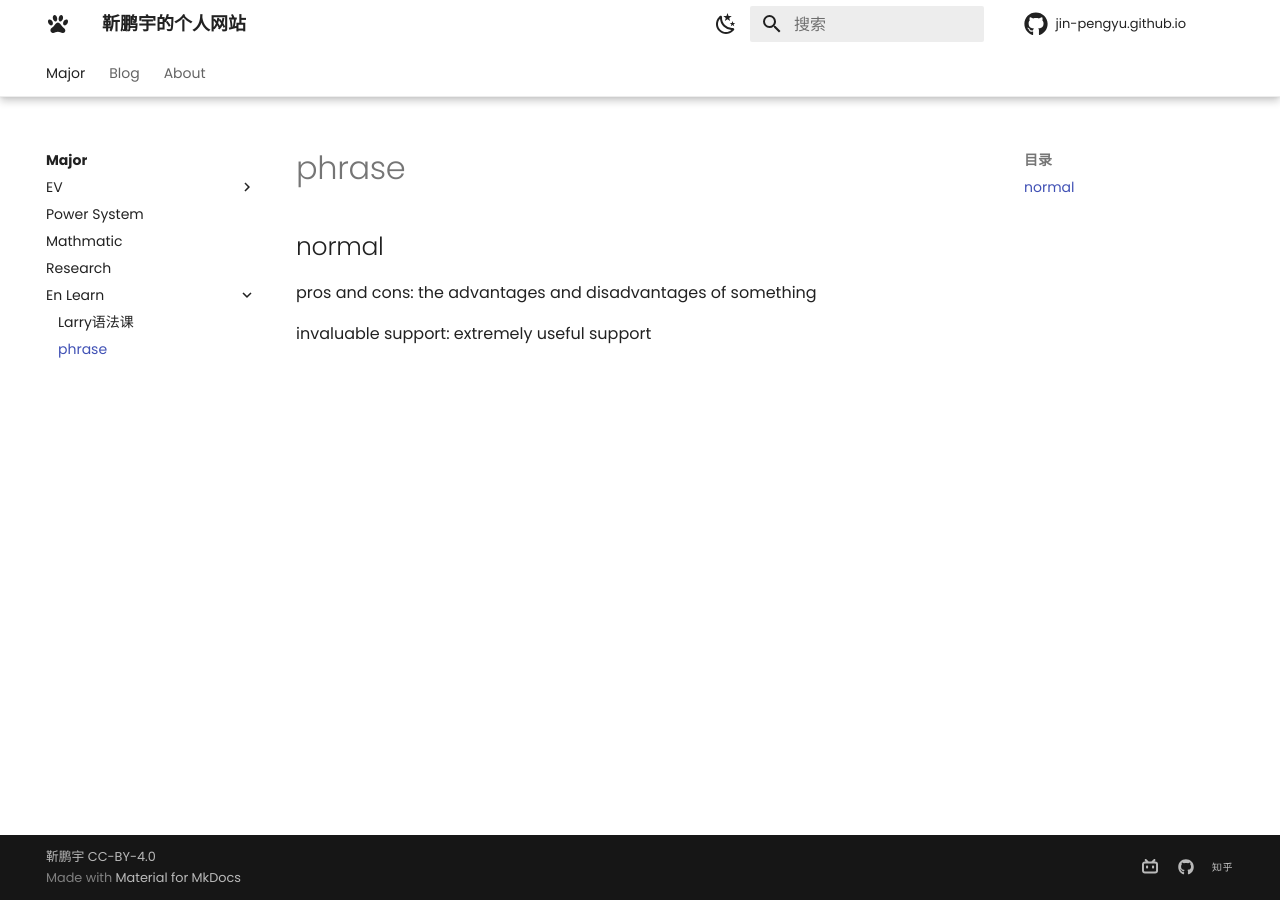
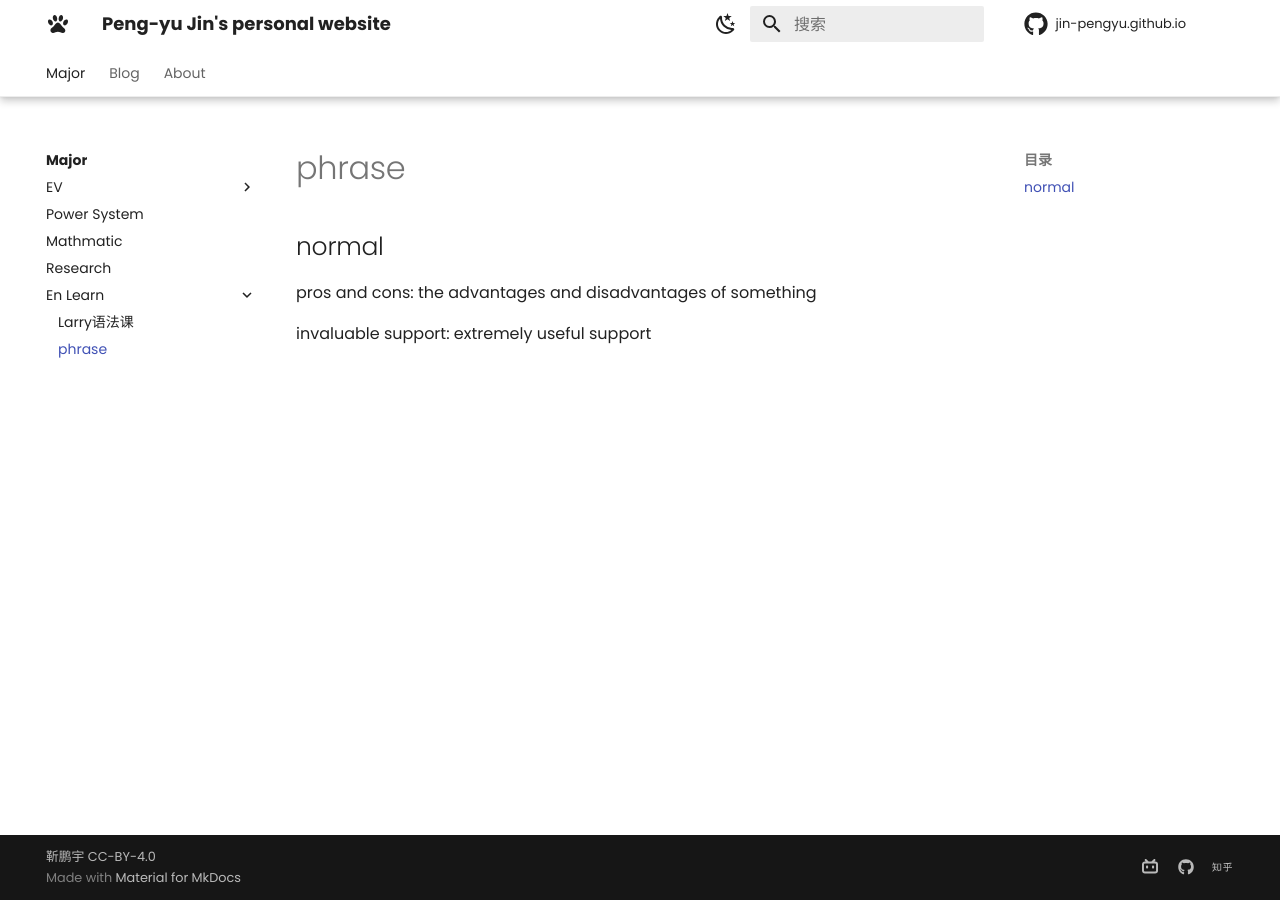
Before and after one commit to Pengyu-Jin/Pengyu-Jin.github.io, an MkDocs documentation site: the page built from docs/major/EN-learn/phrase.md, in a window 1280 px wide. Built offline with MkDocs 1.6.1 and Material for MkDocs 9.7.7, drawn with Linux system fonts in a browser that asks for light colours.

Commit message:
style change 273

```diff
--- a/mkdocs.yml
+++ b/mkdocs.yml
@@ -1,5 +1,5 @@
 # [Info]
-site_name: 靳鹏宇的个人网站 # 左上角标题
+site_name: Peng-yu Jin's personal website # 左上角标题
 site_url: https://jin-pengyu.github.io/my-website/
 site_author: 靳鹏宇
 site_description: 靳鹏宇的个人网站
```
